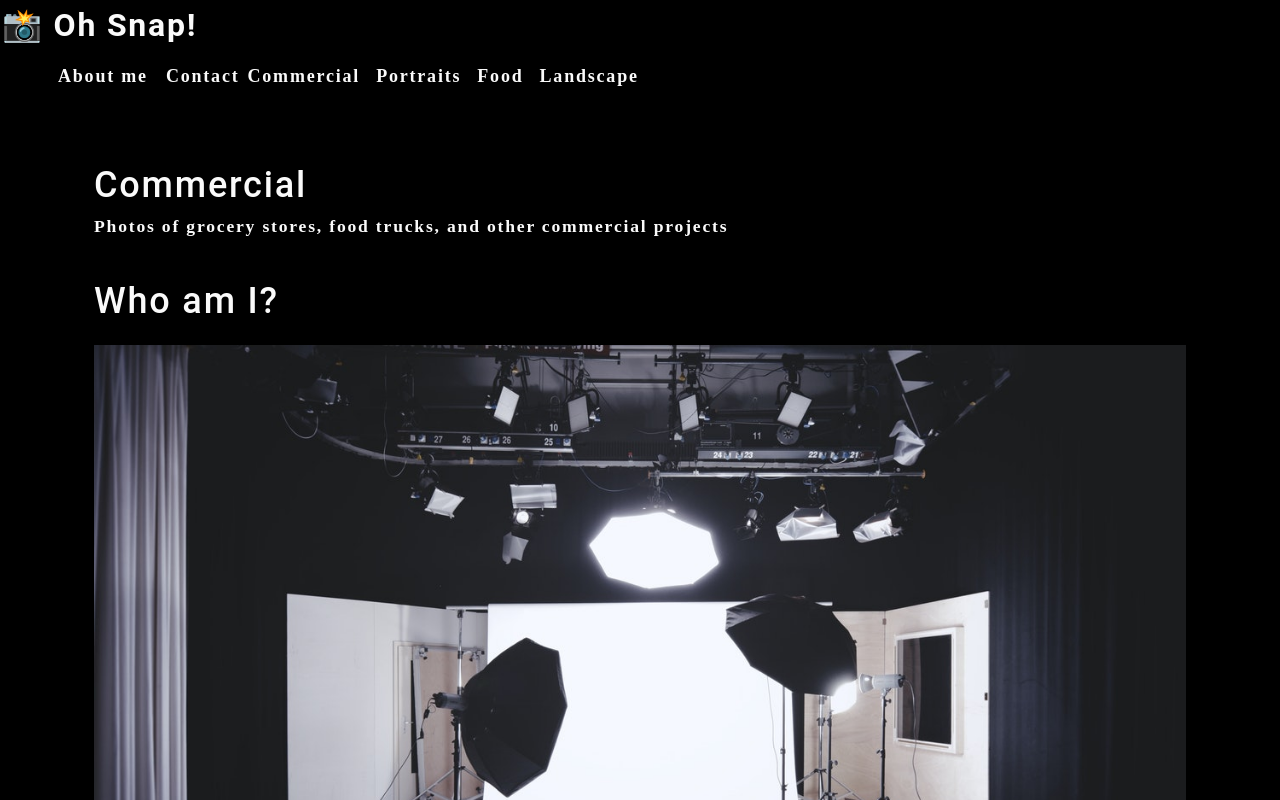
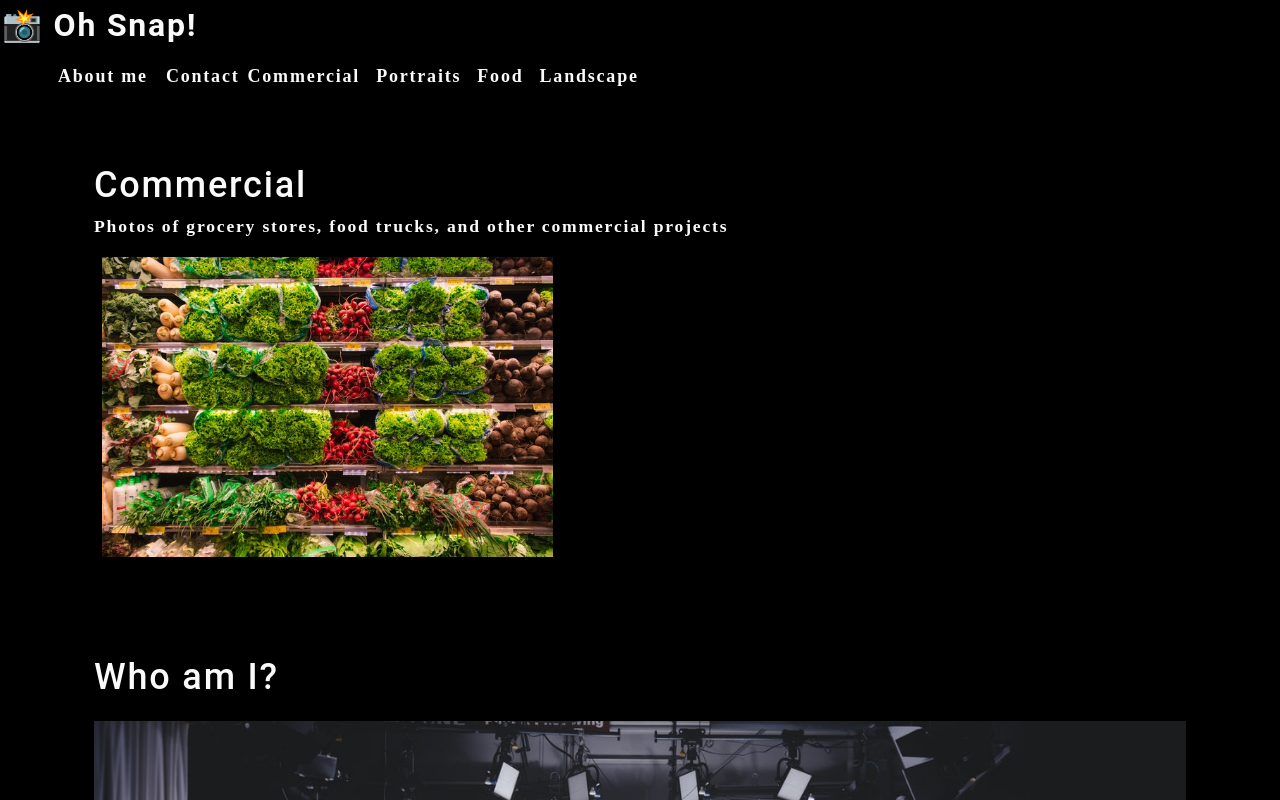
Before and after one commit to cpm-128/photography-portfolio, a React (Create React App) app: page / in a window 1280 px wide. Shown: the top 800 px of the page. Built offline with nearby package versions, Linux system fonts and the light colour scheme.

Commit message:
hard coded first gallery component

```diff
--- a/src/components/Gallery/index.js
+++ b/src/components/Gallery/index.js
@@ -1,5 +1,6 @@
 import React from 'react';
 import { capitalizeFirstLetter } from '../../utils/helpers';
+import photo from '../../assets/small/commercial/0.jpg';
 
 function Gallery(props) {
 
@@ -12,6 +13,13 @@ function Gallery(props) {
         <section>
             <h1>{capitalizeFirstLetter(currentCategory.name)}</h1>
             <p>{currentCategory.description}</p>
+            <div>
+                <img
+                    src={photo}
+                    alt='Commerical example'
+                    className='img-thumbnail mx-1'
+                />
+            </div>
         </section>
     );
 
```
